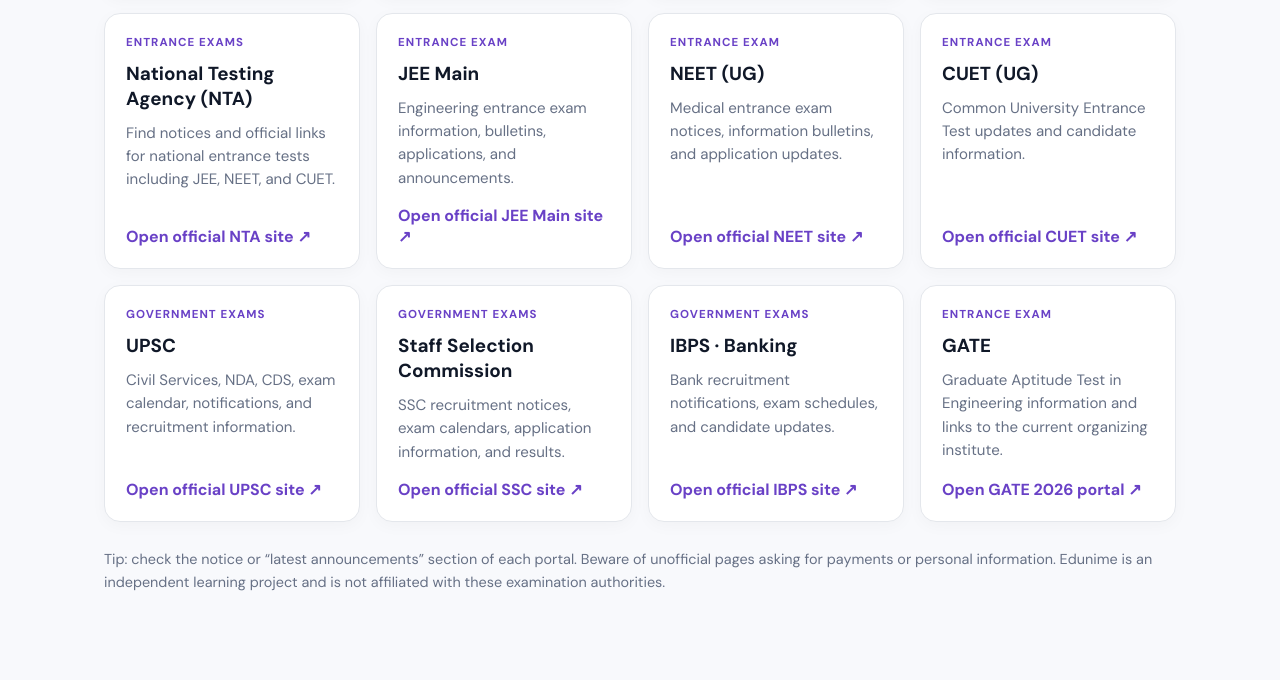
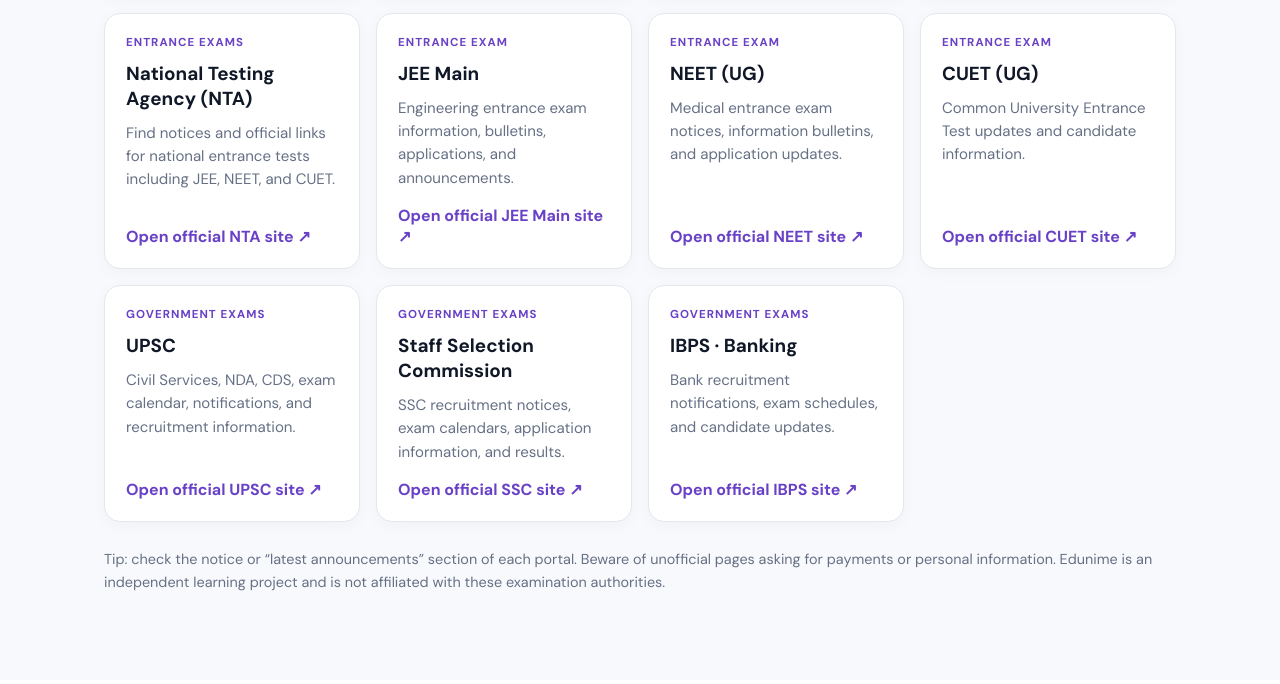
Before and after one commit to kushalthedeveloper/edunime, a plain HTML site: page updates.html in a window 1280 px wide. Shown: the part 840-1524 px from the top of the page. Drawn offline with Linux system fonts and the light colour scheme.

Commit message:
Keep exam updates directory free of stale GATE links

```diff
--- a/updates.html
+++ b/updates.html
@@ -95,9 +95,6 @@
       <article class="update-card" data-category="government" data-search="ibps banking exams recruitment calendar official notifications">
         <span class="update-type">Government exams</span><h2>IBPS · Banking</h2><p>Bank recruitment notifications, exam schedules, and candidate updates.</p><a href="https://www.ibps.in/" target="_blank" rel="noopener noreferrer">Open official IBPS site ↗</a>
       </article>
-      <article class="update-card" data-category="entrance" data-search="gate graduate aptitude test engineering syllabus exam dates official">
-        <span class="update-type">Entrance exam</span><h2>GATE</h2><p>Graduate Aptitude Test in Engineering information and links to the current organizing institute.</p><a href="https://gate2026.iitg.ac.in/" target="_blank" rel="noopener noreferrer">Open GATE 2026 portal ↗</a>
-      </article>
     </section>
 
     <p class="updates-foot">Tip: check the notice or “latest announcements” section of each portal. Beware of unofficial pages asking for payments or personal information. Edunime is an independent learning project and is not affiliated with these examination authorities.</p>
```
